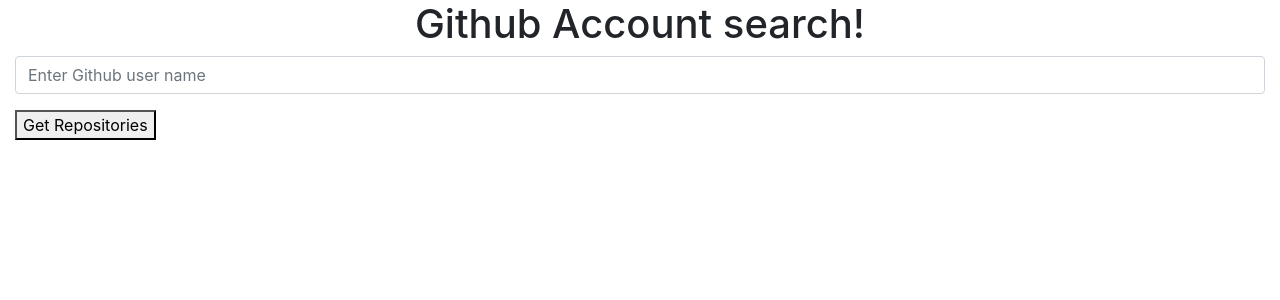
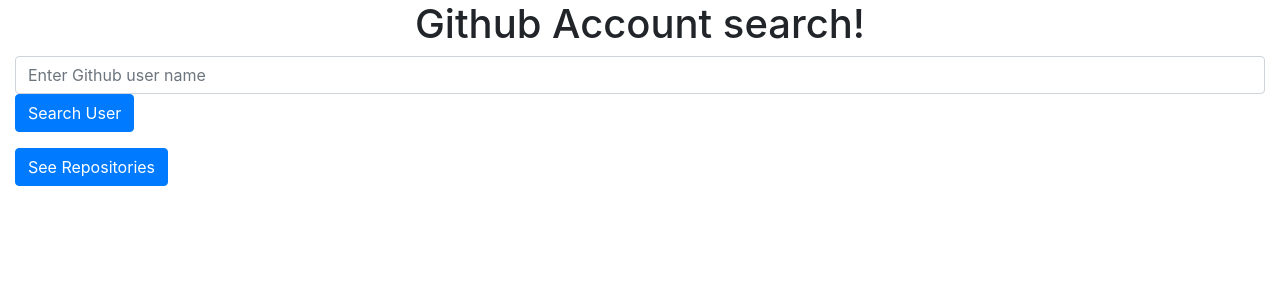
Before and after one commit to AisaJ/githubSearch, an Angular app: page / in a window 1280 px wide. Shown: the top 300 px of the page. Built offline with nearby package versions, Linux system fonts and the light colour scheme.

Commit message:
Added a button for finding users' profile.

```diff
--- a/src/app/app.module.ts
+++ b/src/app/app.module.ts
@@ -20,7 +20,7 @@ import { SearchComponent } from './search/search.component';
     BrowserModule,
     HttpClientModule,
     AppRoutingModule,
-    FormsModule
+    FormsModule,
   ],
   providers: [UsersService],
   bootstrap: [AppComponent]
--- a/src/app/display-profile/users.service.ts
+++ b/src/app/display-profile/users.service.ts
@@ -21,4 +21,5 @@ export class UsersService {
      return this.http.get<Repositories[]>(this.baseURL + 'profiles/' + username + '/repositories')
    }
 
+
 }
--- a/src/app/search/search.component.html
+++ b/src/app/search/search.component.html
@@ -1,8 +1,10 @@
 <div class="form-group">
 
   <input type="text" class="form-control" name="username" placeholder="Enter Github user name" [(ngModel)]="username">
+
+  <button class='btn btn-primary' type="button" >Search User</button>
 </div>
 
 <div class="form-group">
-  <button type="button" (click)="getRepositories()">Get Repositories</button>
+  <button class='btn btn-primary' type="button" (click)="getRepositories()">See Repositories</button>
 </div>
```
